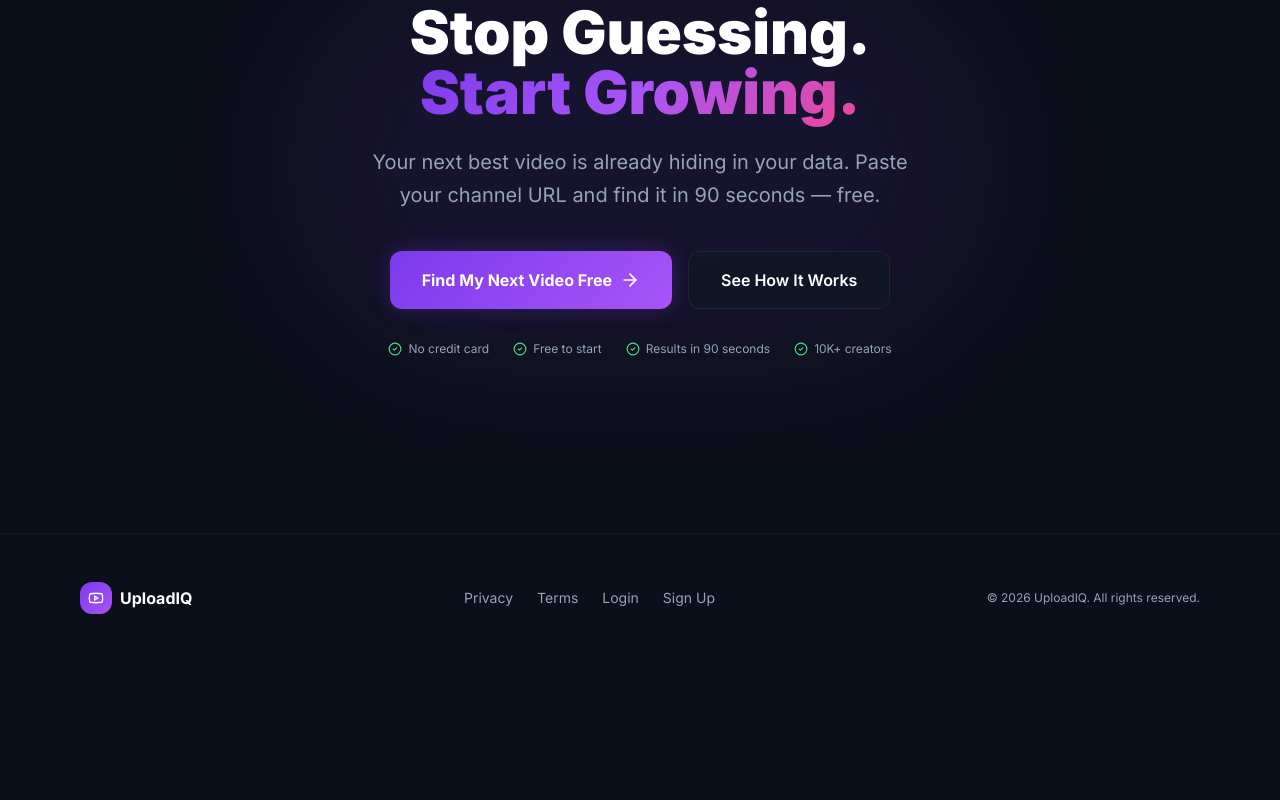
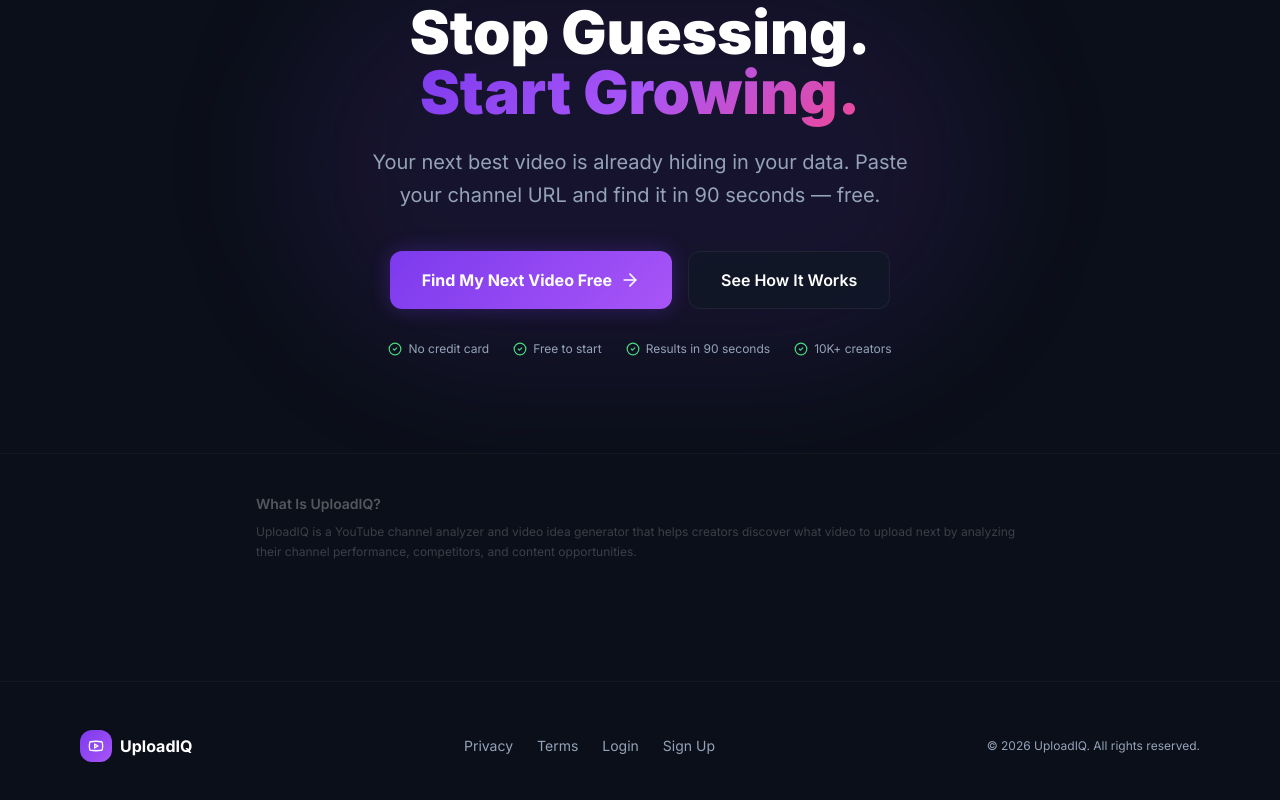
Before and after one commit to geekyprem1/youtubesaas, a Next.js app: page / in a window 1280 px wide. Shown: the part 6662-7462 px from the top of the page. Before the commit the page ends 7324 px from the top, so only its background shows below. Built offline with nearby package versions, Linux system fonts and the light colour scheme.

Commit message:
seo: add semantic description section for search crawlers

```diff
--- a/src/app/page.tsx
+++ b/src/app/page.tsx
@@ -21,6 +21,19 @@ export default function HomePage() {
       <Pricing />
       <FAQ />
       <FinalCTA />
+
+      {/* SEO — semantic content for search engines and AI crawlers */}
+      <section className="border-t border-white/[0.04] py-10 px-6">
+        <div className="max-w-3xl mx-auto">
+          <h2 className="text-sm font-semibold text-white/30 mb-2">What Is UploadIQ?</h2>
+          <p className="text-xs text-white/20 leading-relaxed">
+            UploadIQ is a YouTube channel analyzer and video idea generator
+            that helps creators discover what video to upload next by analyzing
+            their channel performance, competitors, and content opportunities.
+          </p>
+        </div>
+      </section>
+
       <Footer />
     </main>
   );
```
